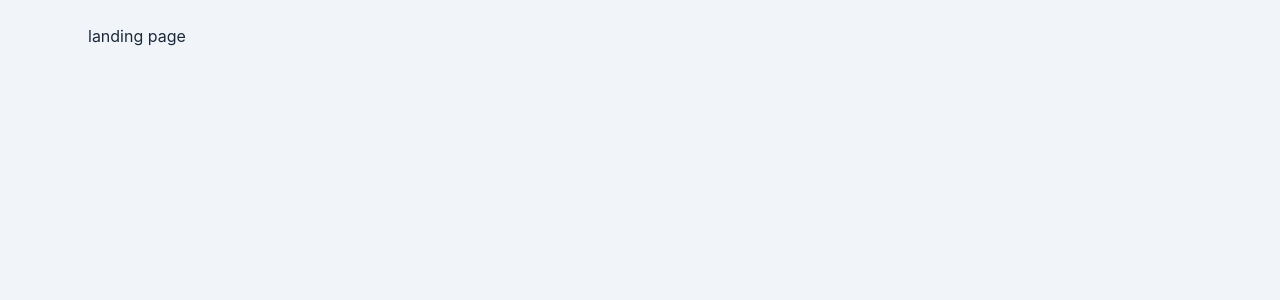
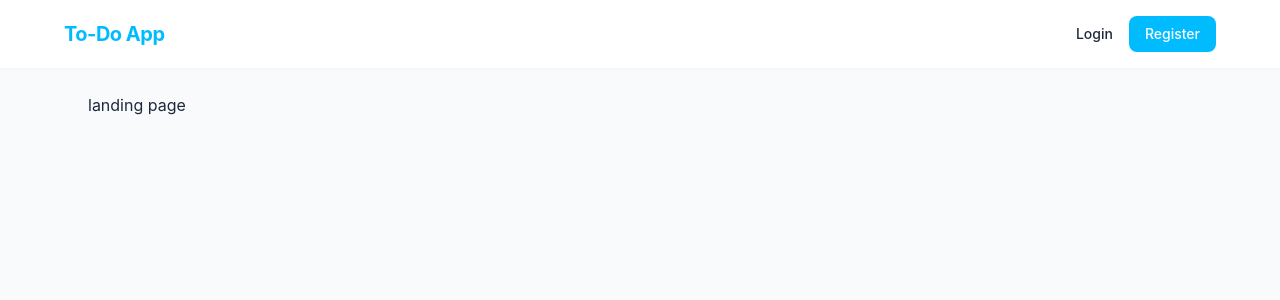
Before and after one commit to kubaMiczuu/To-Do-App, a React (Vite) app in the folder frontend-react/: page / in a window 1280 px wide. Shown: the top 300 px of the page. Built offline with nearby package versions, Linux system fonts and the light colour scheme.

Commit message:
feat: add main layout with navbar

```diff
--- a/frontend-react/src/App.tsx
+++ b/frontend-react/src/App.tsx
@@ -1,8 +1,52 @@
-import { Outlet } from 'react-router-dom'
+import {Outlet, useNavigate} from 'react-router-dom'
+import {useState} from "react";
 
 function App() {
+    const navigate = useNavigate()
+
+    const [isLoggedIn, setIsLoggedIn] = useState<boolean>(false)
+
   return (
-      <div className={`w-full h-screen bg-slate-100 text-slate-800 antialiased`}>
+      <div className={`w-full h-screen bg-slate-50 text-slate-800 antialiased`}>
+
+          <nav className={`sticky top-0 z-50 bg-white border-b border-slate-100 shadow-sm shadow-slate-100/40 px-6 py-4`}>
+
+              <div className={`flex items-center justify-between max-w-6xl mx-auto`}>
+
+                  <span onClick={() => navigate("/")}
+                        className={`font-bold text-xl text-sky-400 tracking-tight hover:text-sky-500 hover:scale-105 transition cursor-pointer`}
+                  >To-Do App</span>
+
+                  {!isLoggedIn ? (
+                      <div className={`flex items-center gap-4`}>
+
+                          <span onClick={() => navigate("/login")}
+                                className={`text-sm font-medium hover:text-slate-900 hover:scale-105 cursor-pointer transition`}
+                          >Login</span>
+
+                          <span onClick={() => navigate("/register")}
+                                className={`text-sm font-medium text-white bg-sky-400 hover:bg-sky-500 hover:scale-105 px-4 py-2 rounded-lg transition cursor-pointer`}
+                          >Register</span>
+
+                      </div>
+                  ) : (
+                      <div className={`flex items-center gap-4`}>
+
+                          <span onClick={() => navigate("/profile")}
+                                className={`text-sm font-medium hover:text-slate-900 cursor-pointer transition`}
+                          >My Profile</span>
+
+                          <span onClick={() => setIsLoggedIn(false)}
+                                className={`text-sm font-medium text-white bg-rose-400 hover:bg-rose-500 hover:scale-105 px-4 py-2 rounded-lg transition cursor-pointer`}
+                          >Log out</span>
+
+                      </div>
+                  )}
+
+              </div>
+
+          </nav>
+
           <main className={`max-w-6xl mx-auto p-6`}>
               <Outlet />
           </main>
```
